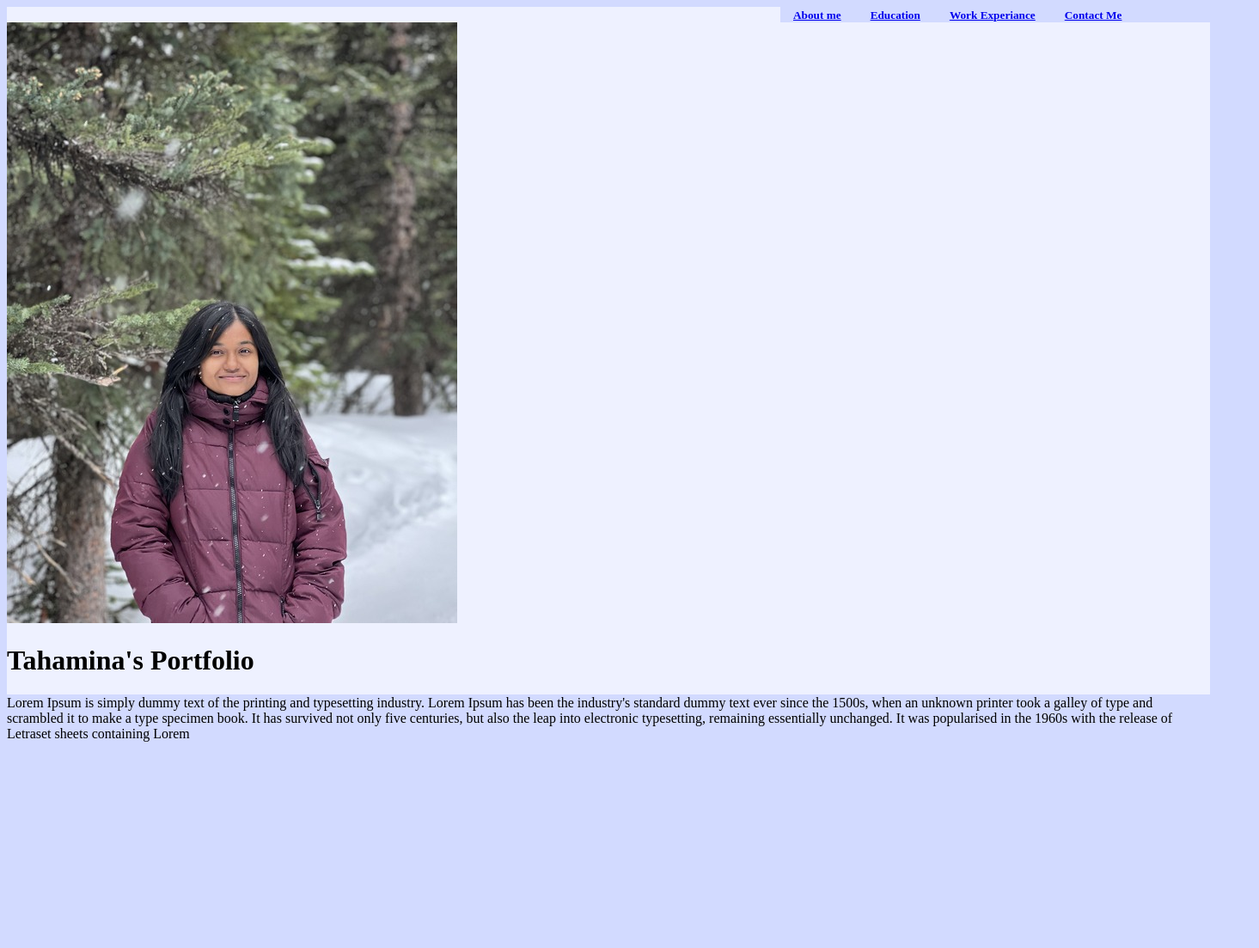
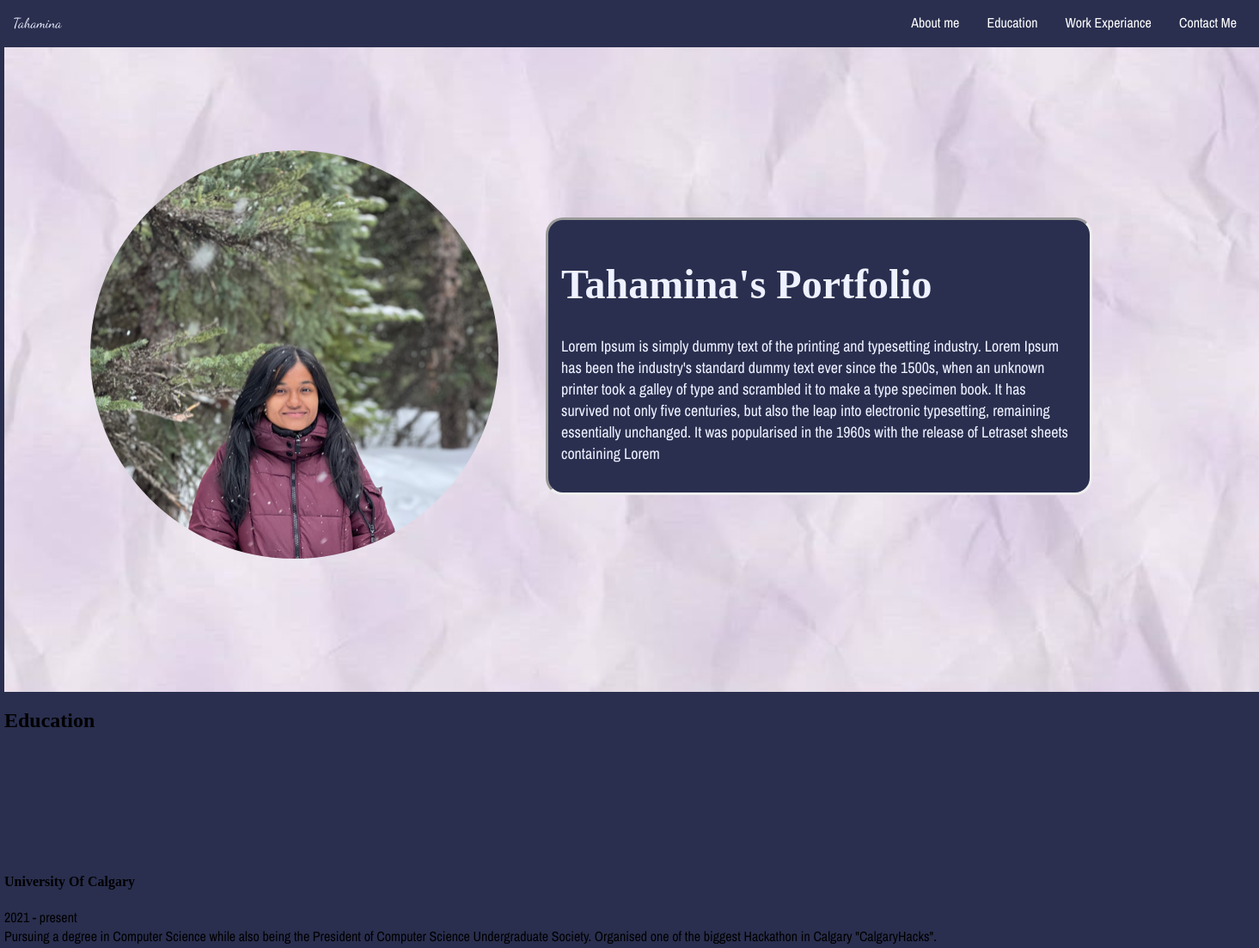
Before and after one commit to tahaminachy43/Personal, a plain HTML site: page index.html in a window 1280 px wide. Shown: the top 1103 px of the page at 86% size, 1465 px wide, since content can reach past the window. Before the commit the page ends 863 px from the top, so only its background shows below. Drawn offline with nearby package versions, Linux system fonts and the light colour scheme; a web font is replaced by a local one.

Commit message:
Major tweaks here and there

```diff
--- a/index.css
+++ b/index.css
@@ -1,27 +1,106 @@
 body{
-    background-color:#D2DAFF;
+    background-color:#2A2F4F;
+    margin: 5px;
 
 }
 .body1{
-    width: 1400px;
+    width: 1460px;
     height: 800px;
     background-color: #EEF1FF;
-}
-
-nav{
-
-    position: relative;
-    display: flexbox;
-    margin-left: 900px;
-    background-color: #D2DAFF;
-}
-
-h5{
-    display: inline-block;
-
-    margin: 0px 15px;
-
-    position: relative;
+    background-image: url(Purple\ Plain\ Wallpaper_resized.jpg);
 
 
 }
+
+/* Nav decoration */
+
+nav{
+    height: 30px;
+    background-color: #2A2F4F;
+    position: sticky;
+    padding: 10px;
+
+
+}
+ul {
+    list-style-type: none;
+    margin: 0;
+    padding: 0;
+    overflow: hidden;
+    display: inline;
+    font-family: 'Archivo Narrow', sans-serif;
+
+
+
+
+}
+
+li {
+    float: right;
+}
+
+li a {
+    display: inline;
+    color: white;
+    text-align: center;
+    padding: 14px 16px;
+    text-decoration: none;
+}
+
+li a:hover {
+    color: #EEF1FF;
+    font-size: 125%;
+}
+
+.logo{
+
+    font-family: 'Dancing Script', cursive;
+    text-align: center;
+    text-decoration: none;
+    color: #EEF1FF;
+    display: inline;
+
+
+}
+
+
+#container {
+    display: grid;
+    align-items: center;
+    grid-template-columns: 1fr 1fr 1fr;
+    column-gap: 5px;
+   }
+
+/* Image resize and positioning */
+
+img{
+    border-radius: 50%;
+    margin-top: 120px;
+    margin-left: 100px;
+}
+
+.maintext{
+    display: flexbox;
+    width: 600px;
+    font-size: 18px;
+    margin-left: 50px;
+    margin-top: 120px;
+    border-style: inset;
+    border-radius: 20px;
+    padding: 15px;
+    background-color: #2A2F4F;
+    color: #EEF1FF;
+
+
+}
+
+h1{
+    font-size: 48px;
+    font-family: 'Donegal One', serif;
+}
+
+p{
+    font-family: 'Archivo Narrow', sans-serif;
+}
+
+/* Done with main body next have to do work experiance*/
--- a/index.html
+++ b/index.html
@@ -6,6 +6,12 @@
     <meta name="viewport" content="width=device-width, initial-scale=1.0">
     <title>Tahamina's Portfolio</title>
     <link rel="stylesheet" href="index.css">
+    <link rel="preconnect" href="https://fonts.googleapis.com">
+    <link rel="preconnect" href="https://fonts.gstatic.com" crossorigin>
+    <link href="https://fonts.googleapis.com/css2?family=Dancing+Script&display=swap" rel="stylesheet">
+    <link rel="preconnect" href="https://fonts.googleapis.com">
+    <link rel="preconnect" href="https://fonts.gstatic.com" crossorigin>
+    <link href="https://fonts.googleapis.com/css2?family=Archivo+Narrow&family=Donegal+One&display=swap" rel="stylesheet">
 </head>
 <body>
     <div class="body1">  <!-- This is going to be page 1 and will be 1800*800 pixels. -->
@@ -13,19 +19,49 @@
         <!-- This will contain a picture of me and some information about myself. -->
 
         <nav>
-            <h5><a href="#"> About me </a>  </h5>
-            <h5> <a href="#"> Education </a> </h5>
-            <h5> <a href="#"> Work Experiance </a>  </h5>
-            <h5> <a href="#"> Contact Me </a>  </h5>
+            <a href="#" class="logo">Tahamina</a>
+
+            <ul>
+                <li><a href="#"> Contact Me  </a></li>
+                <li><a href="#"> Work Experiance </a></li>
+                <li><a href="#education">  Education </a></li>
+                <li><a href="#container">  About me </a></li>
+
+            </ul>
+
         </nav>
 
+        <div id="container">
+            <div class="image">
+                <img src="Cropped_Image_resized.png" >
+
+            </div>
+
+            <div class="maintext">
+                <h1>
+                    Tahamina's Portfolio
+                </h1>
+
+                <p> Lorem Ipsum is simply dummy text of the printing and typesetting industry. Lorem Ipsum has been the industry's standard dummy text ever since the 1500s, when an unknown printer took a galley of type and scrambled it to make a type specimen book. It has survived not only five centuries, but also the leap into electronic typesetting, remaining essentially unchanged. It was popularised in the 1960s with the release of Letraset sheets containing Lorem </p>
+
+            </div>
+
+        </div>
+
+
+    </div>
+
+    <div id="education">
+        <h2>Education</h2>
         <div>
-            <img src="IMG_8425.jpg" >
-            <h1>
-                Tahamina's Portfolio
-            </h1>
+            <img src="">
+            <div>
+                <h4>University Of Calgary</h4>
+                <p>2021 - present <br> Pursuing a degree in Computer Science while also being the President of Computer Science Undergraduate Society. Organised one of the biggest Hackathon in Calgary "CalgaryHacks".  </p>
+                <h4>Chittagong Grammar School</h4>
+                <p>2011 - 2020<br>Finished my middle school and highschool in CGS. Outside school work i did many volunteering works for which i received the GOLD certificate for the duke of Edinburgh award.  </p>
 
-            <p> Lorem Ipsum is simply dummy text of the printing and typesetting industry. Lorem Ipsum has been the industry's standard dummy text ever since the 1500s, when an unknown printer took a galley of type and scrambled it to make a type specimen book. It has survived not only five centuries, but also the leap into electronic typesetting, remaining essentially unchanged. It was popularised in the 1960s with the release of Letraset sheets containing Lorem </p>
+            </div>
         </div>
     </div>
 
```
Also changed, not shown: Cropped_Image_resized.png (added), IMG_8425.jpg (deleted), Purple Plain Wallpaper_resized.jpg (added), linux bash.jpg (added), 2 other files.
